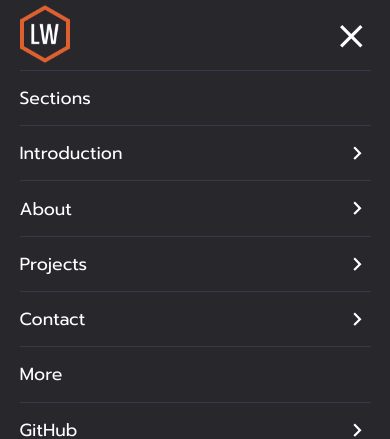
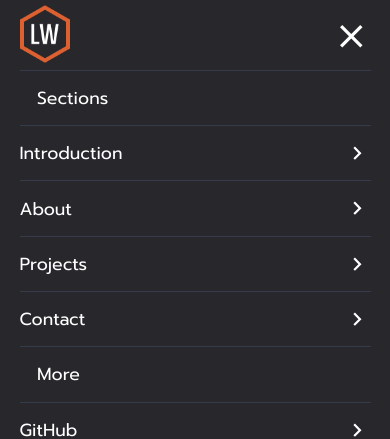
Before and after one commit to leoarthurwall/My-Portfolio, a React (Create React App) app: page / in a window 390 px wide. Both pictures are taken after a click on the icon 351 px from the left and 36 px from the top of the page. Shown: the top 439 px of the page. Built offline with nearby package versions, Linux system fonts and the light colour scheme; a web font is replaced by a local one.

Commit message:
tried adding paddingf to section header but look still doesnt work

```diff
--- a/src/Components/Navbar/NavMobile/NavMobile.js
+++ b/src/Components/Navbar/NavMobile/NavMobile.js
@@ -18,7 +18,7 @@ const NavMobile = ({ menuClicked, handleMenuClick, handleLinkClick }) => {
         <div className="nav-menu-modal-container">
           <ul className="nav-list-container-mobile">
             <li className="nav-list-item-mobile">
-              <p className="modal-menu-name" >Sections</p>
+              <p className="modal-menu-header" >Sections</p>
             </li>
             <li className="nav-list-item-mobile">
               <Link
@@ -77,7 +77,7 @@ const NavMobile = ({ menuClicked, handleMenuClick, handleLinkClick }) => {
               <NavigateNextIcon />
             </li>
             <li className="nav-list-item-mobile">
-              <p className="modal-menu-name">More</p>
+              <p className="modal-menu-header">More</p>
             </li>
             <li className="nav-list-item-mobile">
               <a
--- a/src/Components/Navbar/navbar.scss
+++ b/src/Components/Navbar/navbar.scss
@@ -125,7 +125,9 @@
         padding: 0;
         margin: 0;
      }
-
+   .modal-menu-header{
+    padding-left: 1rem;
+   }
 
 //MEDIA QUERIES
 
```
